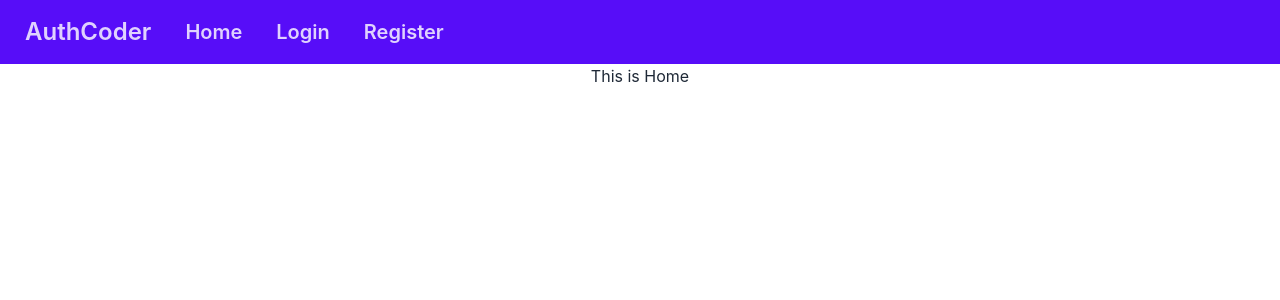
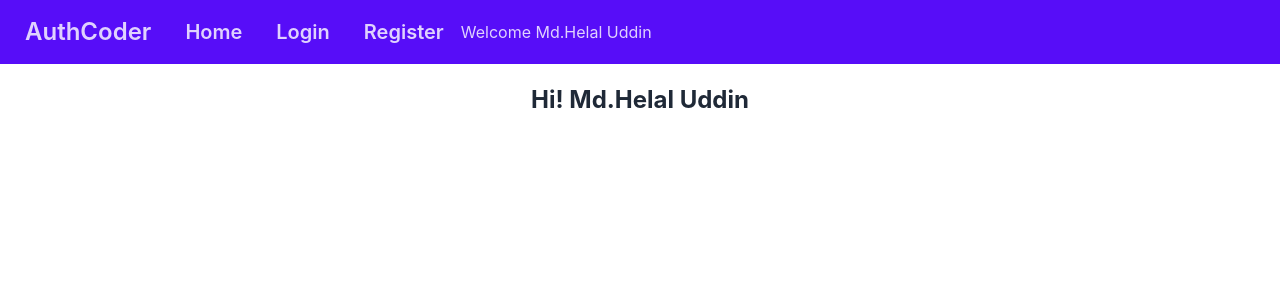
Before and after one commit to mdhelaluddinbd/auth-router-context, a React (Create React App) app: page / in a window 1280 px wide. Shown: the top 300 px of the page. Built offline with nearby package versions, Linux system fonts and the light colour scheme.

Commit message:
Context API create

```diff
--- a/package.json
+++ b/package.json
@@ -6,6 +6,7 @@
     "@testing-library/jest-dom": "^5.17.0",
     "@testing-library/react": "^13.4.0",
     "@testing-library/user-event": "^13.5.0",
+    "firebase": "^10.1.0",
     "react": "^18.2.0",
     "react-dom": "^18.2.0",
     "react-scripts": "5.0.1",
--- a/src/App.js
+++ b/src/App.js
@@ -21,7 +21,8 @@ function App() {
         },
         {
           path:"/register",
-          element:<Register></Register>
+          element:<Register></Register>,
+
         }
       ]
     }
--- a/src/Components/Header.js
+++ b/src/Components/Header.js
@@ -1,7 +1,9 @@
-import React from "react";
+import React, { useContext } from "react";
 import { Link } from "react-router-dom";
+import { AuthContext } from "../contexts/UserContext";
 
 const Header = () => {
+  const {user}=useContext(AuthContext)
   return (
     <div>
       <div className="navbar bg-primary text-primary-content">
@@ -9,6 +11,7 @@ const Header = () => {
         <Link className="btn btn-ghost normal-case text-xl" to={"/"}>Home</Link>
         <Link className="btn btn-ghost normal-case text-xl" to={"/login"}>Login</Link>
         <Link className="btn btn-ghost normal-case text-xl" to={"/register"}>Register</Link>
+        {user?.displayName && <span>Welcome {user.displayName}</span>}
       </div>
     </div>
   );
--- a/src/Components/Home.js
+++ b/src/Components/Home.js
@@ -1,9 +1,11 @@
-import React from 'react';
+import React, { useContext } from 'react';
+import { AuthContext } from '../contexts/UserContext';
 
 const Home = () => {
+    const {user}=useContext(AuthContext);
     return (
         <div>
-            <h1>This is Home</h1>
+            <h1 className='text-2xl mt-5 font-bold'>Hi! {user?.displayName}</h1>
         </div>
     );
 };
--- a/src/Components/Register.js
+++ b/src/Components/Register.js
@@ -60,10 +60,8 @@ const Register = () => {
                   required
                 />
                 <label className="label">
-                  <span  className="label-text-alt ">
-                    Already have and account?
-                  </span>
-                  <Link className="link link-primary" to={"/login"}>Login</Link>
+
+                  <Link className="link link-primary" to={"/login"}> Already have an account?</Link>
                 </label>
               </div>
               <div className="form-control mt-6">
--- /dev/null
+++ b/src/contexts/UserContext.js
@@ -0,0 +1,12 @@
+import React, { createContext } from "react";
+export const AuthContext = createContext();
+const UserContext = ({children}) => {
+  const user={displayName:"Md.Helal Uddin"}
+  const authInfo = {user:user};
+  return (
+  <AuthContext.Provider value={authInfo}>
+    {children}
+  </AuthContext.Provider>)
+};
+
+export default UserContext;
--- /dev/null
+++ b/src/firebase/firebase.config.js
@@ -0,0 +1,15 @@
+
+import { initializeApp } from "firebase/app";
+
+const firebaseConfig = {
+  apiKey: "AIzaSyAJRnvjTqFe0NIk1hSfmGF-1gt7jnNf_xA",
+  authDomain: "auth-router-context-abb3f.firebaseapp.com",
+  projectId: "auth-router-context-abb3f",
+  storageBucket: "auth-router-context-abb3f.appspot.com",
+  messagingSenderId: "511245113398",
+  appId: "1:511245113398:web:26917d093a92d63dd6e097"
+};
+
+const app = initializeApp(firebaseConfig);
+
+export default app;
--- a/src/index.js
+++ b/src/index.js
@@ -3,15 +3,23 @@ import ReactDOM from 'react-dom/client';
 import './index.css';
 import App from './App';
 import reportWebVitals from './reportWebVitals';
+import UserContext from './contexts/UserContext';
+
+
+
 
 const root = ReactDOM.createRoot(document.getElementById('root'));
 root.render(
   <React.StrictMode>
-    <App />
+
+  <UserContext>
+  <App />
+  </UserContext>
+
+
+
   </React.StrictMode>
 );
 
-// If you want to start measuring performance in your app, pass a function
-// to log results (for example: reportWebVitals(console.log))
-// or send to an analytics endpoint. Learn more: https://bit.ly/CRA-vitals
+
 reportWebVitals();
```
Also changed, not shown: public/manifest.json, 1 other file (tests, documents, lock files or other folders).
